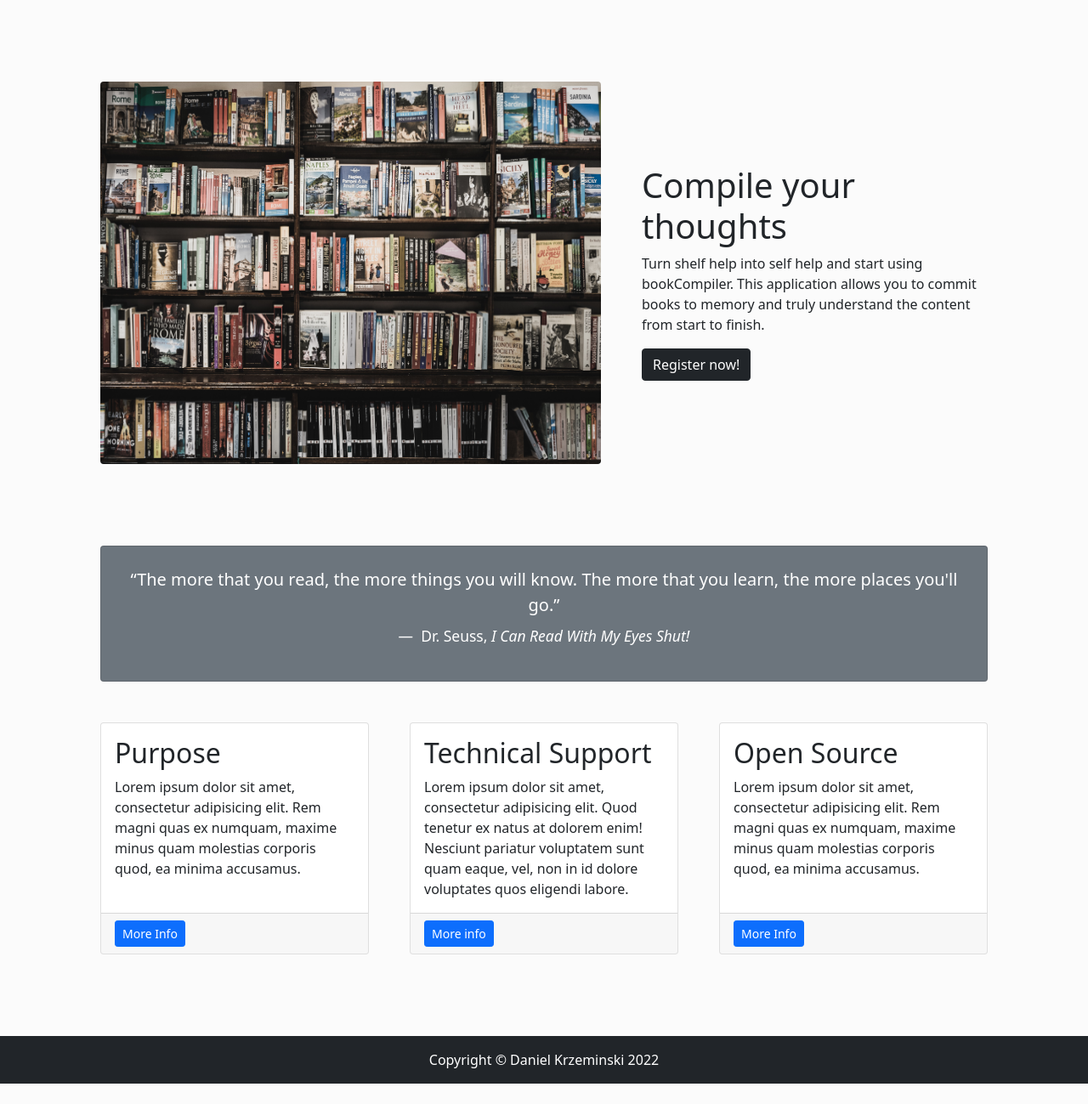
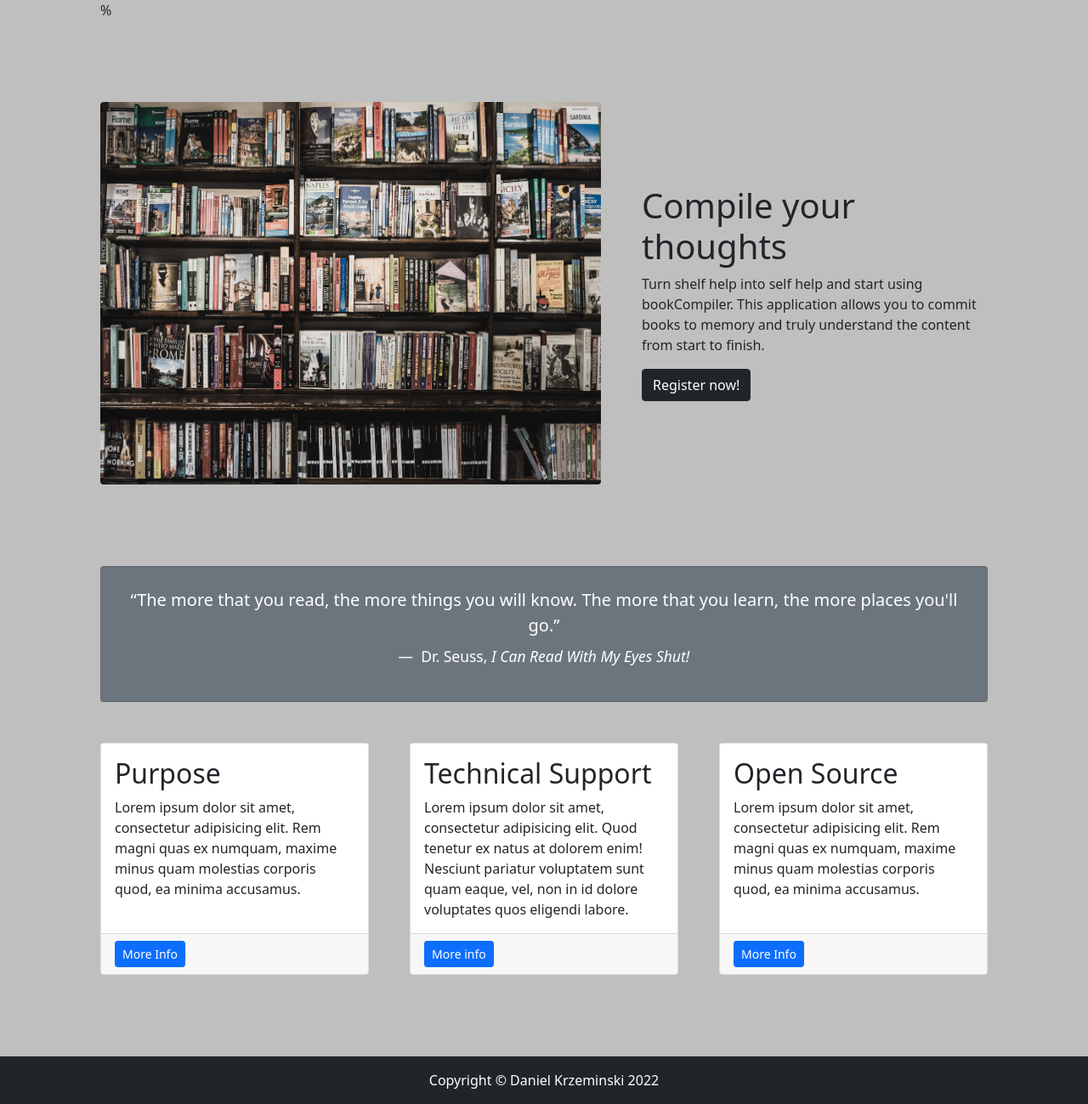
Before and after one commit to dankrzeminski32/BookCompiler, a Django app: page / in a window 1280 px wide. Shown: the part 74-1373 px from the top of the page at 85% size. Before the commit the page ends 1349 px from the top, so only its background shows below. Run offline with Django 4.2, Linux system fonts and the light colour scheme; some web fonts are replaced.

Commit message:
css working file struct

```diff
--- /dev/null
+++ b/abstract/static/abstract/css/styles.css
@@ -0,0 +1,3 @@
+body {
+    background-color: #bfbfbf
+}
--- a/abstract/templates/abstract/index.html
+++ b/abstract/templates/abstract/index.html
@@ -1,6 +1,9 @@
-{% extends "base.html" %} {% block content %} {% load static %}
+{% extends "base.html" %} {% load static %}{% block content %}
+{% block extra_head %}
+<link rel="stylesheet" href="{% static 'abstract/css/styles.css' %}">
+{% endblock %}
 <!-- Page Content-->
- <div class="container px-4 px-lg-5">
+ <div class="container px-4 px-lg-5">%
     <!-- Heading Row-->
     <div class="row gx-4 gx-lg-5 align-items-center my-5 py-5">
         <div class="col-lg-7">
--- a/templates/base.html
+++ b/templates/base.html
@@ -14,6 +14,8 @@
             href="https://fonts.googleapis.com/icon?family=Material+Icons"
             rel="stylesheet"
         />
+        {% block extra_head %}
+        {% endblock %}
         {% load static %}
         <title>{% block title %}Book Compiler{% endblock %}</title>
         <style>
```
